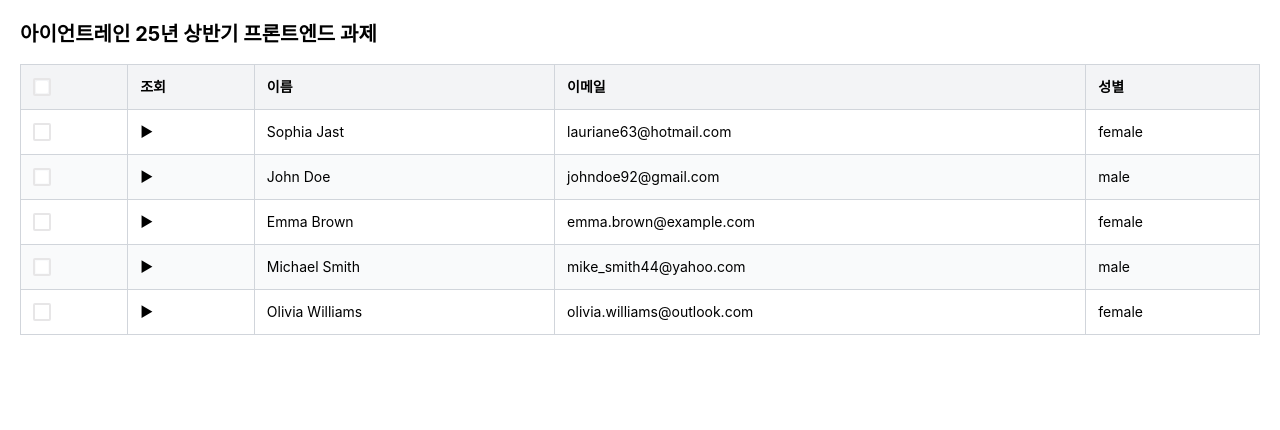
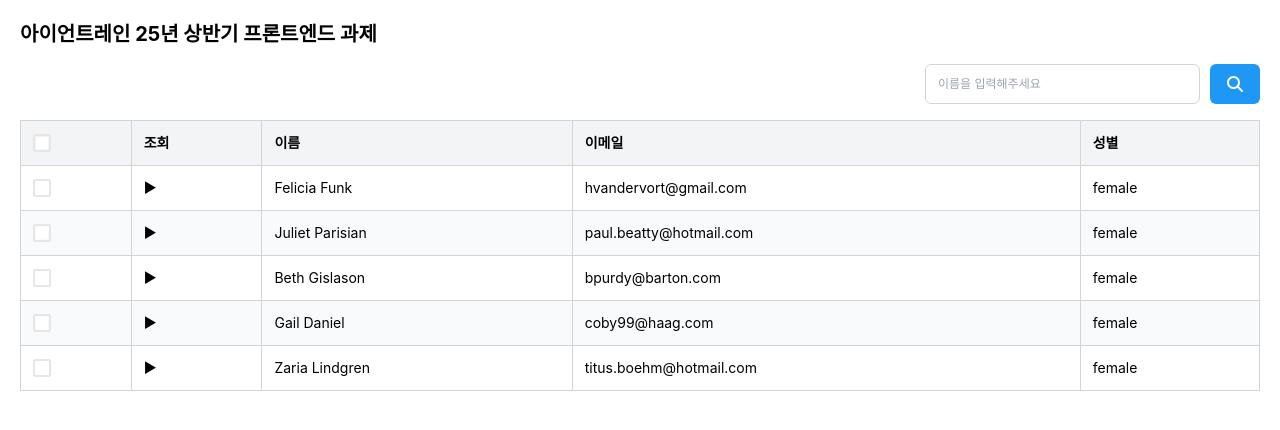
Before and after one commit to HyeonjuLee1/irontrain-fe-pretest, a React (Create React App) app: page / in a window 1280 px wide. Shown: the top 430 px of the page. Built offline with nearby package versions, Linux system fonts and the light colour scheme.

Commit message:
검색 UI 및 검색 기능 추가

```diff
--- a/src/App.tsx
+++ b/src/App.tsx
@@ -1,17 +1,53 @@
-import { useState } from "react";
+import { useCallback, useState } from "react";
 import Table from "./components/Table";
-// import TableGrid from "./components/TableGrid";
 import { dummyData } from "./mocks/dummyData ";
+import { SearchInput } from "./components/SearchInput";
+import _ from "lodash";
+import { PersonInfo } from "./type";
 
 function App() {
   const [selected, setSelected] = useState<number[]>([]);
+  const [search, setSearch] = useState<string>("");
+  const [filterPersons, setFilterPersons] = useState<PersonInfo[]>(dummyData);
+
+  const searchByName = useCallback((searchKey: string) => {
+    const lowercasedSearchKey = searchKey.toLowerCase();
+    const results = _.filter(
+      dummyData,
+      (d) =>
+        _.includes(d.firstname.toLowerCase(), lowercasedSearchKey) ||
+        _.includes(d.lastname.toLowerCase(), lowercasedSearchKey)
+    );
+    setFilterPersons(results);
+  }, []);
+
+  console.log("값 확인", filterPersons);
+
   return (
     <div className="p-5">
       <h1 className="text-xl font-bold mb-4">
         아이언트레인 25년 상반기 프론트엔드 과제
       </h1>
+      <div className="flex justify-end mb-4">
+        <SearchInput
+          placeholder="이름을 입력해주세요"
+          value={search}
+          onClick={() => {
+            searchByName(search);
+          }}
+          onKeyDown={(e) => {
+            if (e.key === "Enter") {
+              searchByName(search);
+            }
+          }}
+          onChange={(e) => {
+            setSearch(e.target.value);
+          }}
+        />
+      </div>
+
       <Table
-        datas={dummyData}
+        datas={filterPersons}
         selectedId={selected}
         onSelectedId={(ids) => setSelected(ids)}
       />
--- /dev/null
+++ b/src/components/SearchInput.tsx
@@ -0,0 +1,53 @@
+import React, { useState } from "react";
+import { faMagnifyingGlass } from "@fortawesome/free-solid-svg-icons";
+import { FontAwesomeIcon } from "@fortawesome/react-fontawesome";
+
+export interface SearchInputProps {
+  placeholder: string;
+  onClick: () => void;
+  value?: string;
+  onChange: (e: React.ChangeEvent<HTMLInputElement>) => void;
+  onKeyDown: (e: React.KeyboardEvent<HTMLInputElement>) => void;
+  className?: string;
+}
+
+export const SearchInput = (props: SearchInputProps) => {
+  const { placeholder, onClick, value, onChange, className, onKeyDown } = props;
+
+  const [isFocused, setIsFocused] = useState(false);
+
+  const handleFocus = () => {
+    setIsFocused(true);
+  };
+
+  const handleBlur = () => {
+    setIsFocused(false);
+  };
+
+  return (
+    <div className="flex flex-row">
+      <div className="relative">
+        <div className="relative">
+          <input
+            type="text"
+            value={value}
+            onChange={onChange}
+            className={`w-[275px] px-3 py-[10px] placeholder-input-grey text-dark-grey text-[12px] rounded-md focus:outline-none border-gray-300 border bg-white ${className}`}
+            placeholder={isFocused ? "" : placeholder}
+            onFocus={handleFocus}
+            onBlur={handleBlur}
+            onKeyDown={onKeyDown}
+          />
+        </div>
+      </div>
+      <div
+        onClick={onClick}
+        className={`cursor-pointer flex flex-row justify-center items-center rounded-md bg-primary w-[50px] h-[40px] !text-white ml-[10px]`}
+      >
+        <button>
+          <FontAwesomeIcon icon={faMagnifyingGlass} />
+        </button>
+      </div>
+    </div>
+  );
+};
--- a/src/mocks/dummyData .ts
+++ b/src/mocks/dummyData .ts
@@ -1,97 +1,117 @@
 export const dummyData = [
     {
         id: 1,
-    firstname: 'Sophia',
-    lastname: 'Jast',
-    email: 'lauriane63@hotmail.com',
-    gender: 'female',
+        firstname: "Felicia",
+        lastname: "Funk",
+        email: "hvandervort@gmail.com",
+        phone: "+16789360221",
+        birthday: "2009-06-30",
+        gender: "female",
         address: {
             id: 1,
-      street: "7636 Jaskolski Spring",
-      streetName: "Audreanne Street",
-      buildingNumber: "273",
-      city: "Port Winnifred",
-      zipcode: "80880",
-      country: "French Guiana",
-      country_code: "GF",
-      latitude: 16.925014,
-      longitude: -103.65319
-    }
+            street: "954 Kessler Circles",
+            streetName: "Friesen Parks",
+            buildingNumber: "306",
+            city: "Fayeport",
+            zipcode: "99570",
+            country: "Nepal",
+            country_code: "NP",
+            latitude: 56.619428,
+            longitude: -160.255003
+        },
+        website: "http://gottlieb.com",
+        image: "http://placeimg.com/640/480/people"
     },
     {
         id: 2,
-    firstname: 'John',
-    lastname: 'Doe',
-    email: 'johndoe92@gmail.com',
-    gender: 'male',
+        firstname: "Juliet",
+        lastname: "Parisian",
+        email: "paul.beatty@hotmail.com",
+        phone: "+12624691935",
+        birthday: "2009-10-31",
+        gender: "female",
         address: {
-      id: 2,
-      street: "1234 Oakwood Ave",
-      streetName: "East Oakwood",
-      buildingNumber: "120",
-      city: "Mapleton",
-      zipcode: "98823",
-      country: "USA",
-      country_code: "US",
-      latitude: 37.774929,
-      longitude: -122.419418
-    }
+            id: 1,
+            street: "2065 Shirley Trafficway",
+            streetName: "Green Hills",
+            buildingNumber: "81666",
+            city: "Bernicechester",
+            zipcode: "00658",
+            country: "Zambia",
+            country_code: "ZM",
+            latitude: 58.600374,
+            longitude: 37.793305
+        },
+        website: "http://sipes.com",
+        image: "http://placeimg.com/640/480/people"
     },
     {
         id: 3,
-    firstname: 'Emma',
-    lastname: 'Brown',
-    email: 'emma.brown@example.com',
-    gender: 'female',
+        firstname: "Beth",
+        lastname: "Gislason",
+        email: "bpurdy@barton.com",
+        phone: "+15342161276",
+        birthday: "2024-09-13",
+        gender: "female",
         address: {
-      id: 3,
-      street: "4567 Birch Rd",
-      streetName: "North Birch",
-      buildingNumber: "85",
-      city: "Sunnydale",
-      zipcode: "65432",
-      country: "Canada",
-      country_code: "CA",
-      latitude: 45.421530,
-      longitude: -75.697193
-    }
+            id: 1,
+            street: "7871 Cassin Radial",
+            streetName: "Runolfsdottir Radial",
+            buildingNumber: "3400",
+            city: "Rolfsonshire",
+            zipcode: "86355-1121",
+            country: "South Africa",
+            country_code: "ZA",
+            latitude: 5.353131,
+            longitude: 148.484229
+        },
+        website: "http://bechtelar.org",
+        image: "http://placeimg.com/640/480/people"
     },
     {
         id: 4,
-    firstname: 'Michael',
-    lastname: 'Smith',
-    email: 'mike_smith44@yahoo.com',
-    gender: 'male',
+        firstname: "Gail",
+        lastname: "Daniel",
+        email: "coby99@haag.com",
+        phone: "+18316310900",
+        birthday: "2015-04-07",
+        gender: "female",
         address: {
-      id: 4,
-      street: "7890 Maple St",
-      streetName: "Central Maple",
-      buildingNumber: "45",
-      city: "Brooksville",
-      zipcode: "10234",
-      country: "Australia",
-      country_code: "AU",
-      latitude: -33.868820,
-      longitude: 151.209290
-    }
+            id: 1,
+            street: "30584 Flavio Mountain Suite 857",
+            streetName: "Abshire Skyway",
+            buildingNumber: "9986",
+            city: "Rempelton",
+            zipcode: "48755-0853",
+            country: "Tonga",
+            country_code: "TO",
+            latitude: -73.277327,
+            longitude: -168.058193
+        },
+        website: "http://kuphal.com",
+        image: "http://placeimg.com/640/480/people"
     },
     {
         id: 5,
-    firstname: 'Olivia',
-    lastname: 'Williams',
-    email: 'olivia.williams@outlook.com',
-    gender: 'female',
+        firstname: "Zaria",
+        lastname: "Lindgren",
+        email: "titus.boehm@hotmail.com",
+        phone: "+15632368749",
+        birthday: "2024-12-17",
+        gender: "female",
         address: {
-      id: 5,
-      street: "1011 Pine Rd",
-      streetName: "Pinehill Drive",
-      buildingNumber: "77",
-      city: "New York",
-      zipcode: "10001",
-      country: "USA",
-      country_code: "US",
-      latitude: 40.712776,
-      longitude: -74.005974
+            id: 1,
+            street: "8871 Daugherty Plains Suite 872",
+            streetName: "Walker Estate",
+            buildingNumber: "9315",
+            city: "New Isaac",
+            zipcode: "38292-0110",
+            country: "Bahrain",
+            country_code: "BH",
+            latitude: -49.571712,
+            longitude: -175.116923
+        },
+        website: "http://dubuque.com",
+        image: "http://placeimg.com/640/480/people"
     }
-  }
-];
+]
```
Lines whose indentation alone changed are shown as unchanged.
